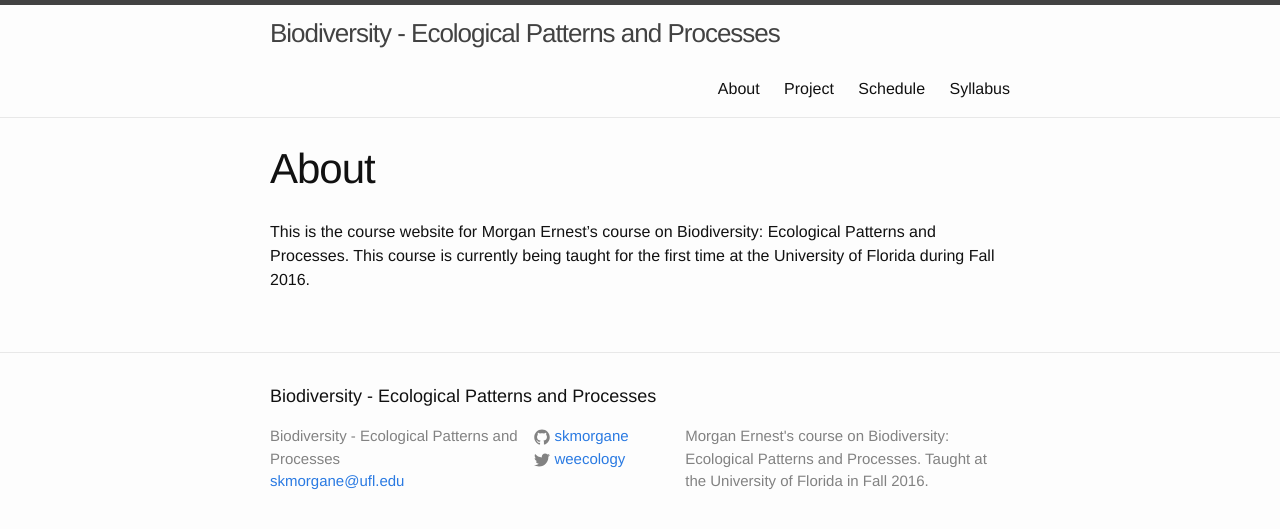
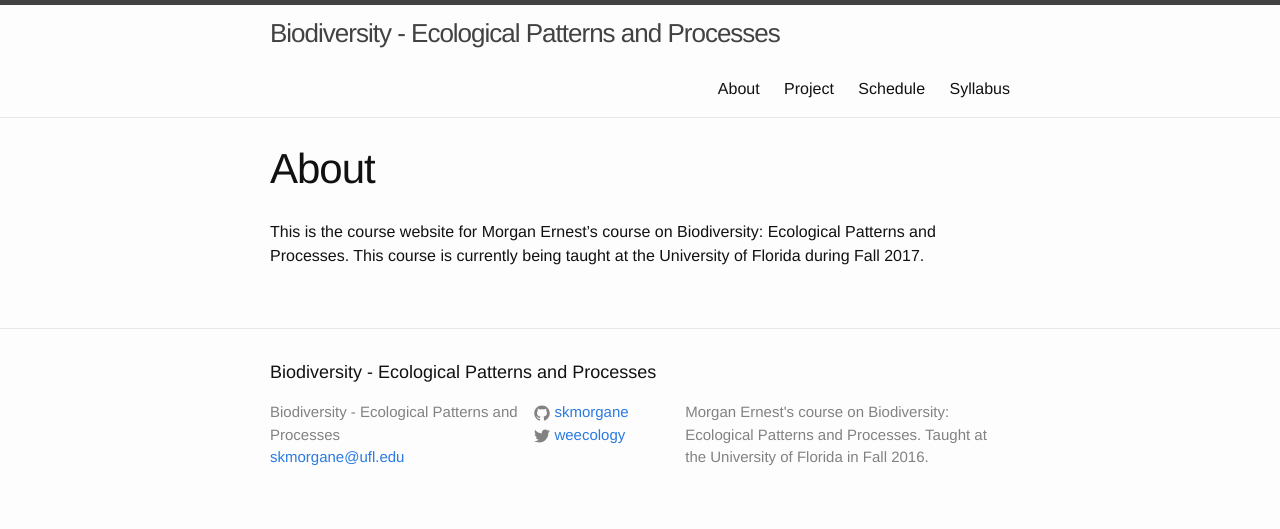
Before and after one commit to skmorgane/biodiversity-course, a Jekyll site: the page built from about.md, in a window 1280 px wide. Shown: the top 529 px of the page. Built offline with Jekyll 4.4.1, drawn with Linux system fonts in a browser that asks for light colours.

Commit message:
Update about for 2017

```diff
--- a/about.md
+++ b/about.md
@@ -4,4 +4,4 @@ title: About
 permalink: /about/
 ---
 
-This is the course website for Morgan Ernest's course on Biodiversity: Ecological Patterns and Processes. This course is currently being taught for the first time at the University of Florida during Fall 2016.
+This is the course website for Morgan Ernest's course on Biodiversity: Ecological Patterns and Processes. This course is currently being taught at the University of Florida during Fall 2017.
```
